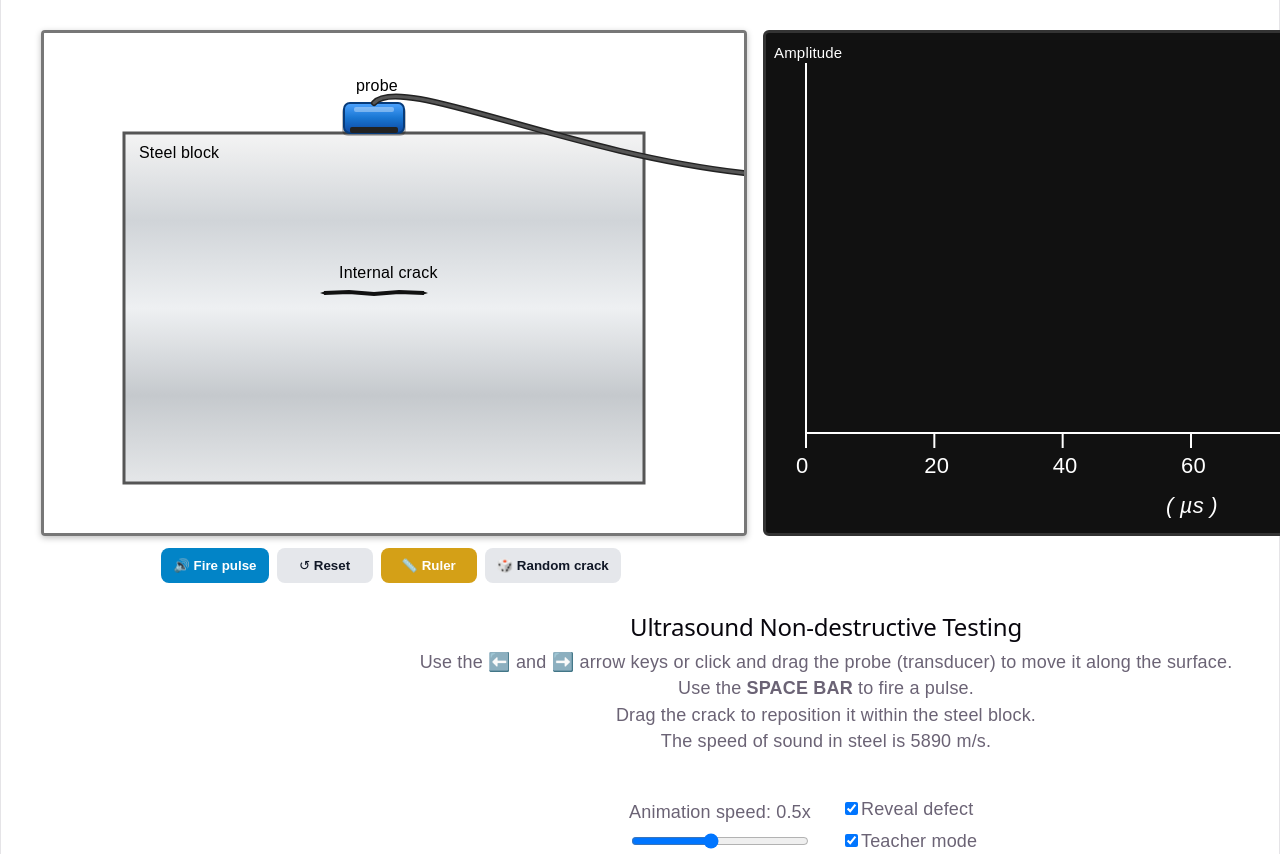
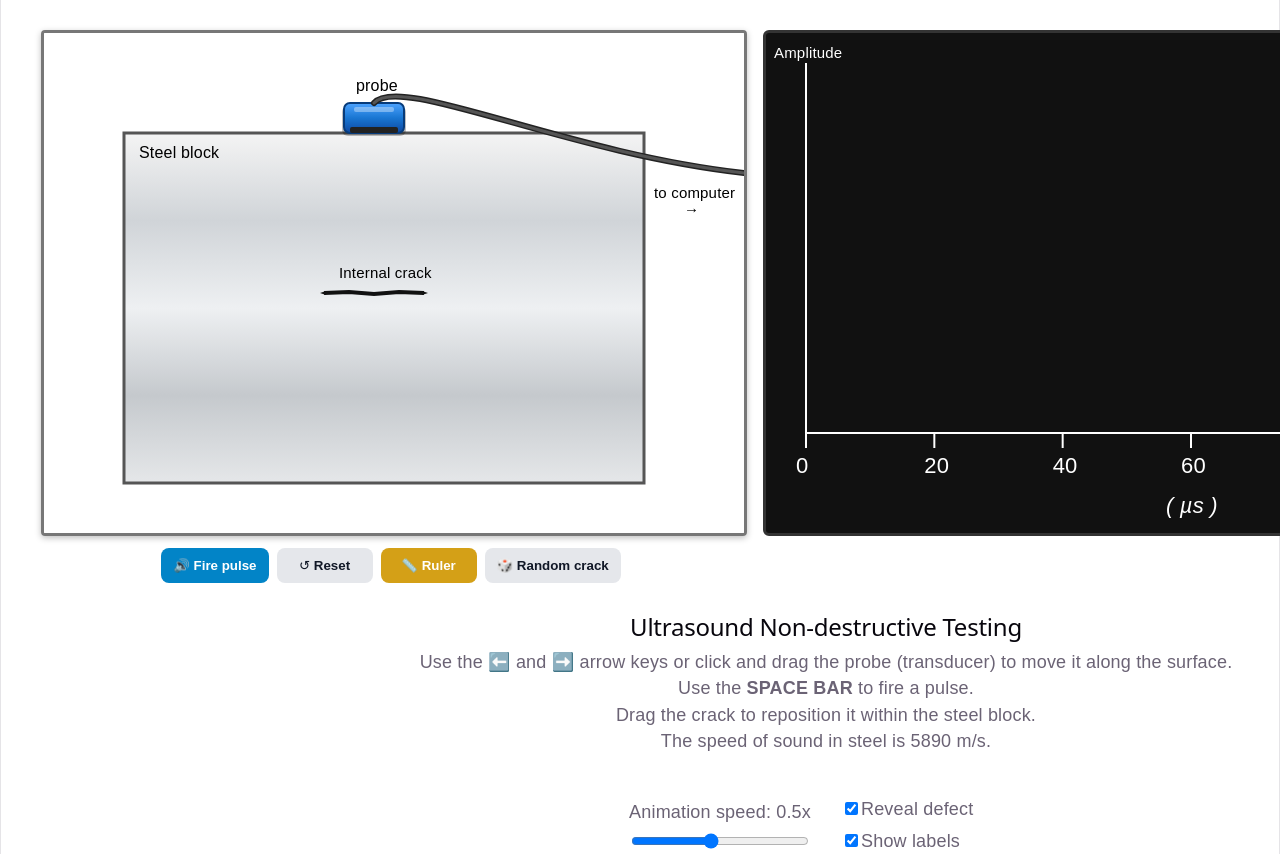
Before and after one commit to awm11/ultrasound, a React (Vite) app: page / in a window 1280 px wide. Shown: the top 854 px of the page. Built offline with nearby package versions, Linux system fonts and the light colour scheme.

Commit message:
to computer

```diff
--- a/src/App.tsx
+++ b/src/App.tsx
@@ -605,9 +605,6 @@ function handleTraceMove(e: React.MouseEvent<SVGSVGElement>) {
 
     ctx.restore()
 
-// cable
-
-// cable
 
 // cable
     ctx.save()
@@ -647,17 +644,22 @@ function handleTraceMove(e: React.MouseEvent<SVGSVGElement>) {
 
     ctx.restore()
 
-//teacher mode
+//probe teacher mode labels
 
       if (teacherRef.current) {
         ctx.fillStyle = 'black'
         ctx.fillText('probe', probeX.current - 18, 58)
+        ctx.fillStyle = 'black'
+        ctx.font = '15px Arial'
+        ctx.fillText('to computer', 610, 165)
+        ctx.fillText('→', 640, 180)
+
       }
       ctx.strokeStyle = 'black'
       ctx.lineWidth = 6
       ctx.beginPath()
 
-// Crack
+
 // Crack
 if (showCrackRef.current) {
 
@@ -1160,7 +1162,7 @@ return (
                 checked={teacher}
                 onChange={(e) => setTeacher(e.target.checked)}
             />
-            Teacher mode
+            Show labels
             </label>
 
         </div>
```
